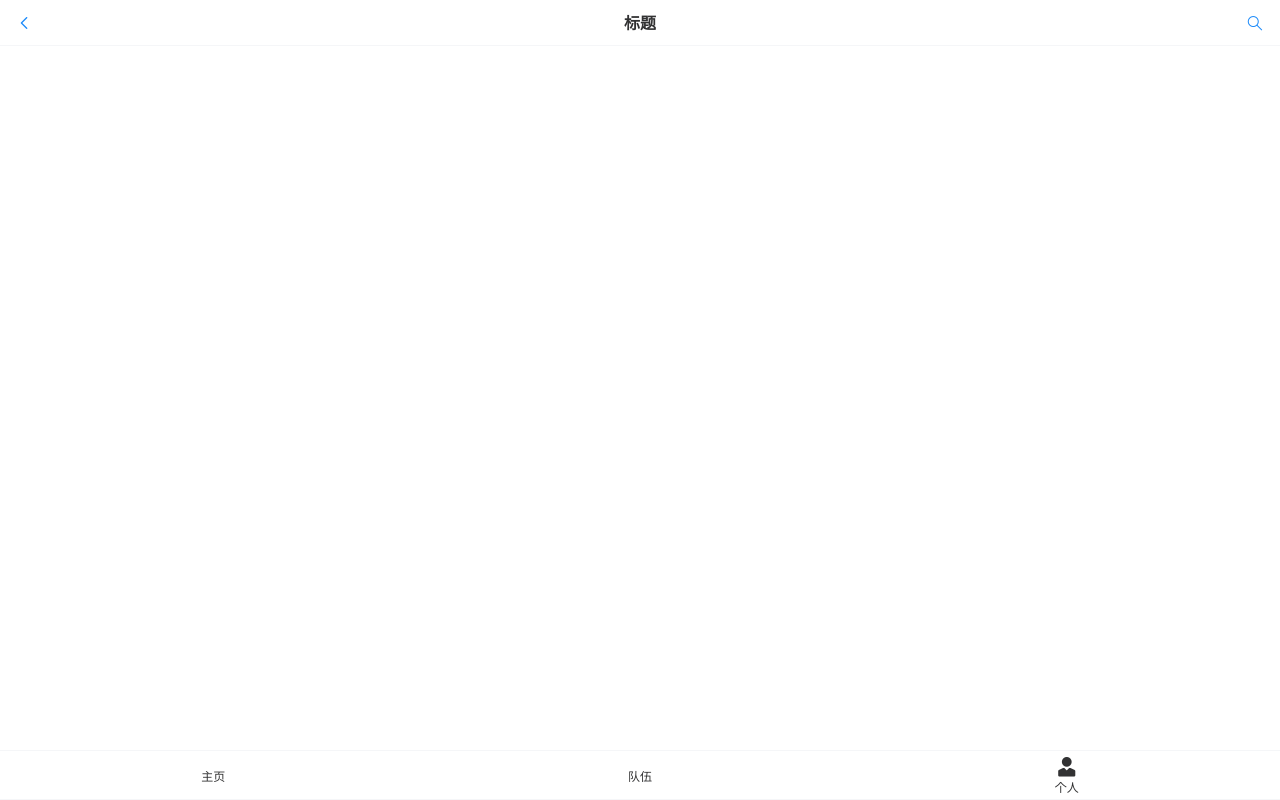
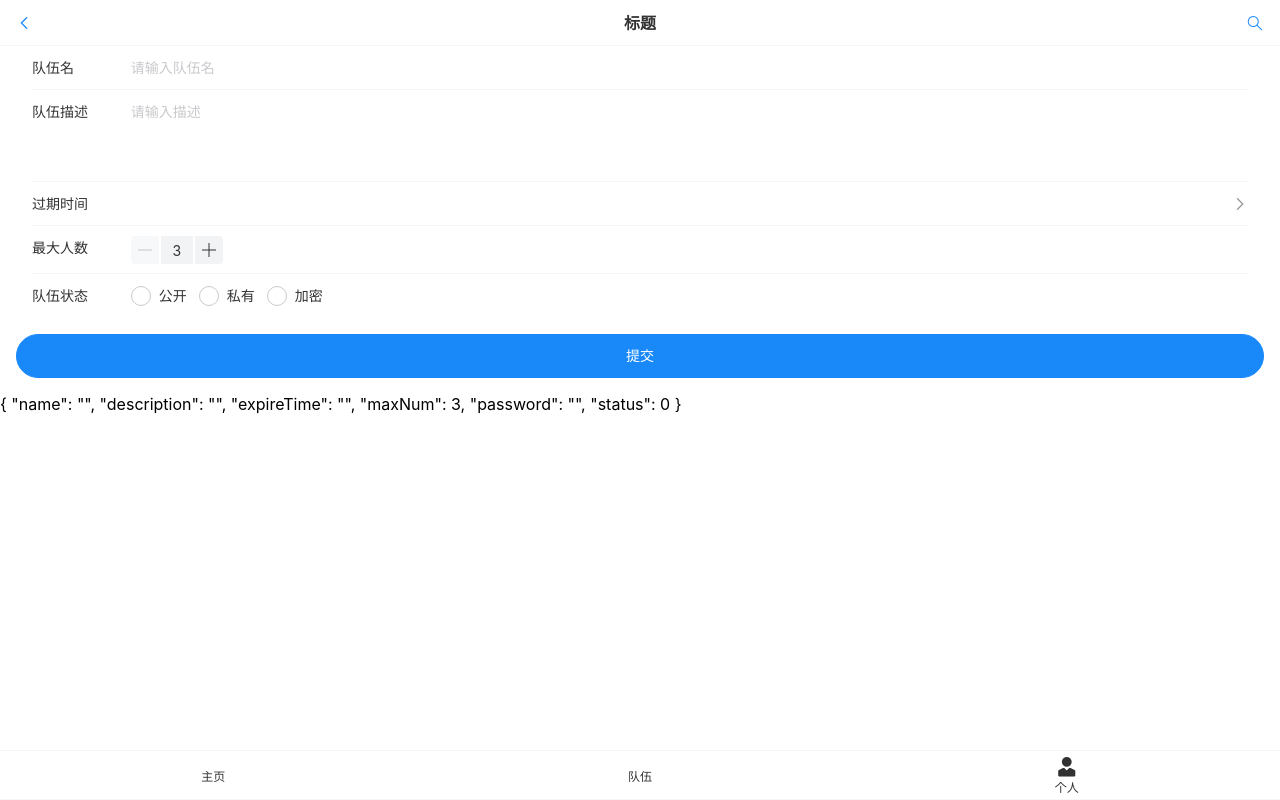
Before and after one commit to Zhaosml/zsmx-frontend, a Vue app: page /#/team/add in a window 1280 px wide. Before the commit this address had no page. Built offline with nearby package versions, Linux system fonts and the light colour scheme.

Commit message:
11期， + 队伍页面 接口：请求队伍列表 + 新增队伍卡片公共组件  接口：加入队伍 TeamCardList.vue + 增加队伍页面 TeamAdd.vue
team状态枚举 team.ts

```diff
--- a/src/Pages/Index.vue
+++ b/src/Pages/Index.vue
@@ -11,7 +11,7 @@ import {onMounted, ref} from "vue";
 import qs from 'qs';
 import myAxios from '../plugins/myAxios.ts';
 import {showFailToast, showSuccessToast} from "vant";
-import UserCardList from "./UserCardList.vue";
+import UserCardList from "../components/UserCardList.vue";
 
 const route = useRoute();
 
--- a/src/Pages/SearchResult.vue
+++ b/src/Pages/SearchResult.vue
@@ -11,7 +11,7 @@ import {onMounted, ref} from "vue";
 import qs from 'qs';
 import myAxios from '../plugins/myAxios.ts';
 import {showFailToast, showSuccessToast} from "vant";
-import UserCardList from "./UserCardList.vue";
+import UserCardList from "../components/UserCardList.vue";
 
 const route = useRoute();
 
--- a/src/Pages/Team.vue
+++ b/src/Pages/Team.vue
@@ -1,8 +1,37 @@
 <template>
-这是队伍页
+  <div id="teamPage">
+    <van-button type="primary"@click="doJoinTeam">加入队伍</van-button>
+  </div>
+  <team-card-list :team-list="teamList"></team-card-list>
 </template>
 
 <script setup lang="ts">
+import {useRouter} from "vue-router";
+import TeamCardList from "../components/TeamCardList.vue";
+import {onMounted, ref} from "vue";
+import myAxios from "../plugins/myAxios.ts";
+import {showFailToast} from "vant";
+
+const router = useRouter()
+// 跳转到加入队伍页
+const doJoinTeam = () =>{
+  router.push({
+    path:'/team/add'
+  })
+}
+
+const teamList = ref([]);
+
+onMounted(async ()=>{
+  const res = await myAxios.get("/team/list")
+  if(res?.code === 0){
+    teamList.value = res.data
+  }
+  else {
+    showFailToast('请求失败');
+  }
+})
+
 </script>
 
 
--- /dev/null
+++ b/src/Pages/TeamAdd.vue
@@ -0,0 +1,123 @@
+<template>
+  <div id="teamAddPage">
+    <van-form @submit="onSubmit">
+    <van-cell-group inset>
+      <van-field
+          v-model="addTeamData.name"
+          name="name"
+          label="队伍名"
+          placeholder="请输入队伍名"
+          :rules="[{ required: true, message: '请填写队伍名' }]"
+      />
+      <van-field
+          v-model="addTeamData.description"
+          rows="3"
+          autosize
+          label="队伍描述"
+          type="textarea"
+          placeholder="请输入描述"
+      />
+      <van-field
+          v-model="addTeamData.expireTime"
+          is-link
+          readonly
+          name="datePicker"
+          label="过期时间"
+          :placeholder="addTeamData.expireTime ?? '点击选择过期时间' "
+          @click="showPicker = true"
+      />
+      <van-popup v-model:show="showPicker" position="bottom">
+        <van-date-picker
+            title="选择过期时间"
+            :min-date="minDate" @confirm="onConfirm" @cancel="showPicker = false"
+        />
+      </van-popup>
+
+
+      <van-field name="stepper" label="最大人数">
+        <template #input>
+          <van-stepper v-model="addTeamData.maxNum" :max="10" :min="3"/>
+        </template>
+      </van-field>
+
+      <van-field name="radio" label="队伍状态">
+        <template #input>
+          <van-radio-group v-model="addTeamData.status" direction="horizontal">
+            <van-radio name="0">公开</van-radio>
+            <van-radio name="1">私有</van-radio>
+            <van-radio name="2">加密</van-radio>
+          </van-radio-group>
+        </template>
+      </van-field>
+
+      <van-field v-if="Number(addTeamData.status) === 2"
+          v-model="addTeamData.password"
+          type="password"
+          name="password"
+          label="密码"
+          placeholder="请输入队伍密码"
+          :rules="[{ required: true, message: '请填写密码' }]"
+      />
+
+
+    </van-cell-group>
+    <div style="margin: 16px;">
+      <van-button round block type="primary" native-type="submit">
+        提交
+      </van-button>
+    </div>
+  </van-form>
+  </div>
+  {{ addTeamData }}
+</template>
+
+<script setup lang="ts">
+import {useRouter} from "vue-router";
+import {ref} from "vue";
+import myAxios from "../plugins/myAxios.ts";
+import {showFailToast, showSuccessToast} from "vant";
+
+const router = useRouter()
+
+const initFormData = {
+  "name": "",
+  "description": "",
+  "expireTime": "",
+  "maxNum": 3,
+  "password": "",
+  "status": 0,
+}
+// 需要用户填写的表单数据
+const addTeamData = ref({...initFormData})
+
+const showPicker = ref(false);
+const minDate = new Date()
+const onConfirm = ({selectedValues}) => {
+  addTeamData.value = {...addTeamData.value, expireTime: selectedValues.join('-')}
+  showPicker.value = false;
+};
+ //TODO 前端参数校验
+const onSubmit = async () =>{
+  const postData = {
+    ...addTeamData.value,
+    status: Number(addTeamData.value.status)
+  }
+  const res = await myAxios.post("team/add",postData);
+  if(res?.code === 0 && res.data){
+    showSuccessToast('请求成功');
+    router.push({
+      path:'/team',
+      replace:true
+    })
+  }
+  else {
+    showFailToast('请求失败');
+  }
+
+}
+</script>
+
+
+<style scoped>
+
+</style>
--- /dev/null
+++ b/src/components/TeamCardList.vue
@@ -0,0 +1,57 @@
+<template>
+  <div id="teamCardList">
+    <van-card v-for="team in props.teamList"
+              :thumb="tup"
+              :desc="team.description"
+              :title="`${team.name}`"
+    >
+      <template #tags>
+        <van-tag plain type="danger" style=" margin-top: 8px"  >
+          {{teamStatusEum[team.status]}}
+        </van-tag>
+      </template>
+      <template #bottom>
+        <div>{{"最大人数" + team.maxNum}}</div>
+        <div>{{"过期时间" + team.expireTime}}</div>
+      </template>
+      <template #footer>
+        <van-button size="small" type="primary" plain @click="doJoinTeam(team.id)"  >加入队伍</van-button>
+      </template>
+    </van-card>
+  </div>
+
+</template>
+
+<script setup lang="ts">
+import {TeamType} from "../service/team.ts";
+import {teamStatusEum} from "../constants/team.ts";
+import myAxios from "../plugins/myAxios.ts";
+import {showFailToast, showSuccessToast} from "vant";
+
+
+interface TeamCardListProps {
+  teamList : TeamType[]
+}
+const tup = "https://ggkt-1318325125.cos.ap-beijing.myqcloud.com/2023.05/24/028fed275c534d8a88a9c93ac7af506echagang.jpg"
+const props = withDefaults(defineProps<TeamCardListProps>(),
+    {teamList: [] as TeamType})
+
+const doJoinTeam = async (id:number) =>{
+  const res = await myAxios.post('/team/join',{
+    teamId: id
+  });
+  if(res?.code === 0){
+    showSuccessToast("加入成功");
+  }else {
+    showFailToast("加入失败" + (res.description ? `${res.description}`:''));
+  }
+}
+</script>
+
+
+<style scoped>
+#teamCardList :deep(.van-image__img){
+  height: 120px;
+  object-fit: unset;
+}
+</style>
--- a/src/config/route.ts
+++ b/src/config/route.ts
@@ -5,6 +5,7 @@ import Search from "../Pages/Search.vue";
 import EditUser from "../Pages/EditUser.vue";
 import SearchResult from "../Pages/SearchResult.vue";
 import UserLogin from "../Pages/UserLogin.vue";
+import TeamAdd from "../Pages/TeamAdd.vue";
 
 const routes = [
     { path: '/', component: Index },
@@ -13,7 +14,8 @@ const routes = [
     { path: '/search', component: Search },
     { path: '/user/edit', component: EditUser },
     { path: '/user/list', component: SearchResult },
-    { path: '/user/login', component: UserLogin }
+    { path: '/user/login', component: UserLogin },
+    { path: '/team/add', component: TeamAdd }
 
 ]
 
--- /dev/null
+++ b/src/constants/team.ts
@@ -0,0 +1,5 @@
+export const teamStatusEum = {
+    0:'公开',
+    1:'私有',
+    2:'加密'
+}
--- /dev/null
+++ b/src/service/team.ts
@@ -0,0 +1,13 @@
+/**
+ * 队伍属性
+ */
+export type TeamType ={
+    "id": number,
+    "name": string,
+    "description": string,
+    "expireTime"?: Date,
+    "maxNum":number,
+    "password"?: string,
+    //  todo 定义枚举值
+    "status":string,
+}
--- a/src/service/user.ts
+++ b/src/service/user.ts
@@ -1,5 +1,5 @@
 import myAxios from "../plugins/myAxios.ts";
-import {getCurrentUserState, setCurrentUserState} from "../states/user.ts";
+import {setCurrentUserState} from "../states/user.ts";
 
 //这是用来保存接口的类
 
```
Also changed, not shown: components.d.ts (+8 -0 lines), src/components/UserCardList.vue (renamed from src/Pages/UserCardList.vue).
